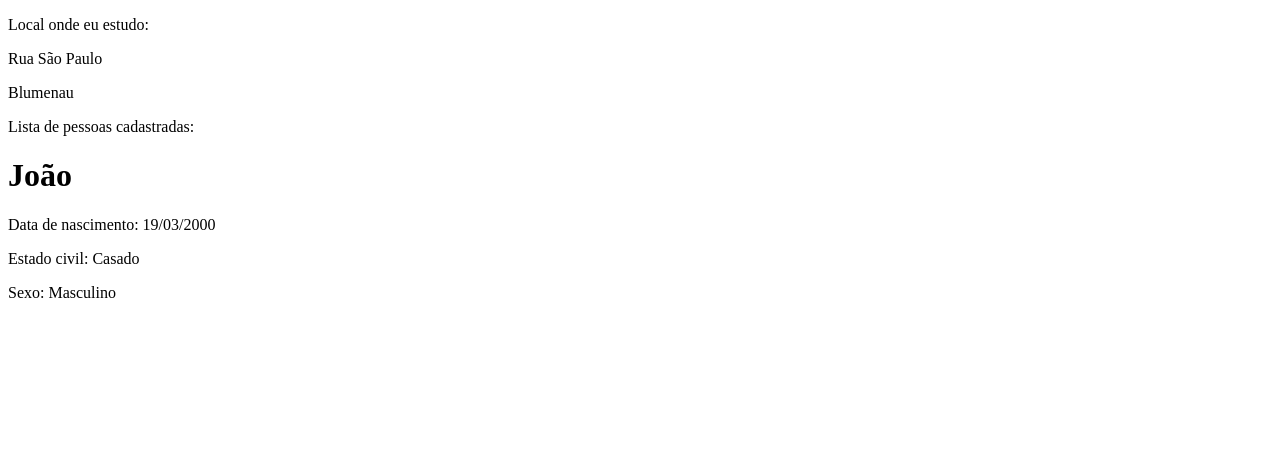
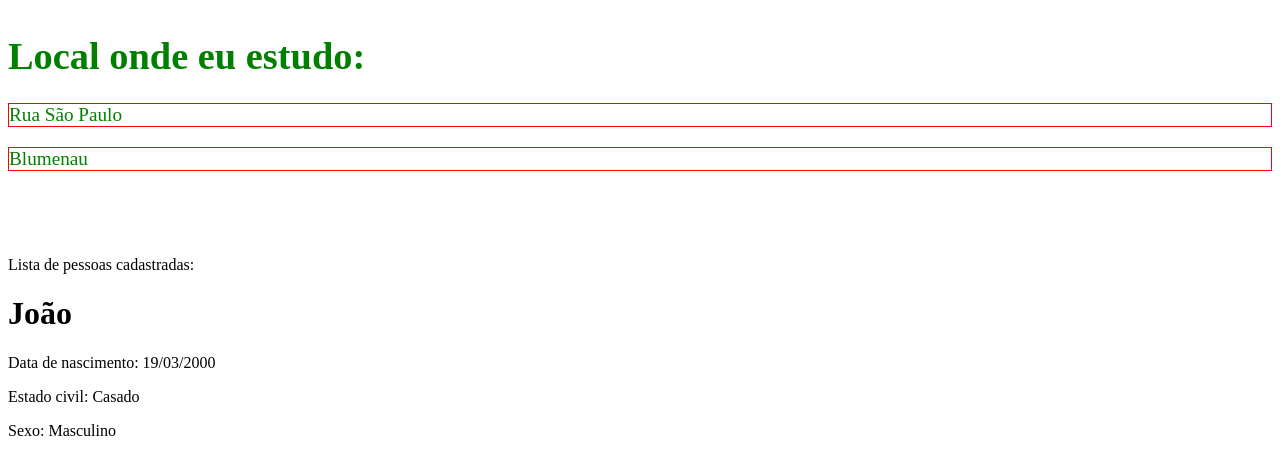
Before and after one commit to HenriqueDelegrego/exemplo-angular, an Angular app: page / in a window 1280 px wide. Shown: the top 474 px of the page. Built offline with nearby package versions, Linux system fonts and the light colour scheme.

Commit message:
adiciona exemplo de estilos

```diff
--- a/src/app/app.css
+++ b/src/app/app.css
@@ -0,0 +1,5 @@
+:host {
+    display: flex;
+    flex-direction: column;
+    gap: 50px;
+}
--- a/src/app/endereco-component/endereco-component.css
+++ b/src/app/endereco-component/endereco-component.css
@@ -0,0 +1,8 @@
+:host {
+    font-size: larger;
+    color: green;
+}
+
+p {
+    border: 1px solid red;
+}
--- a/src/app/endereco-component/endereco-component.html
+++ b/src/app/endereco-component/endereco-component.html
@@ -1,4 +1,3 @@
-
-<p>Local onde eu estudo:</p>
+<h1>Local onde eu estudo:</h1>
 <p>{{senai.rua}}</p>
 <p>{{senai.cidade}}</p>
```
